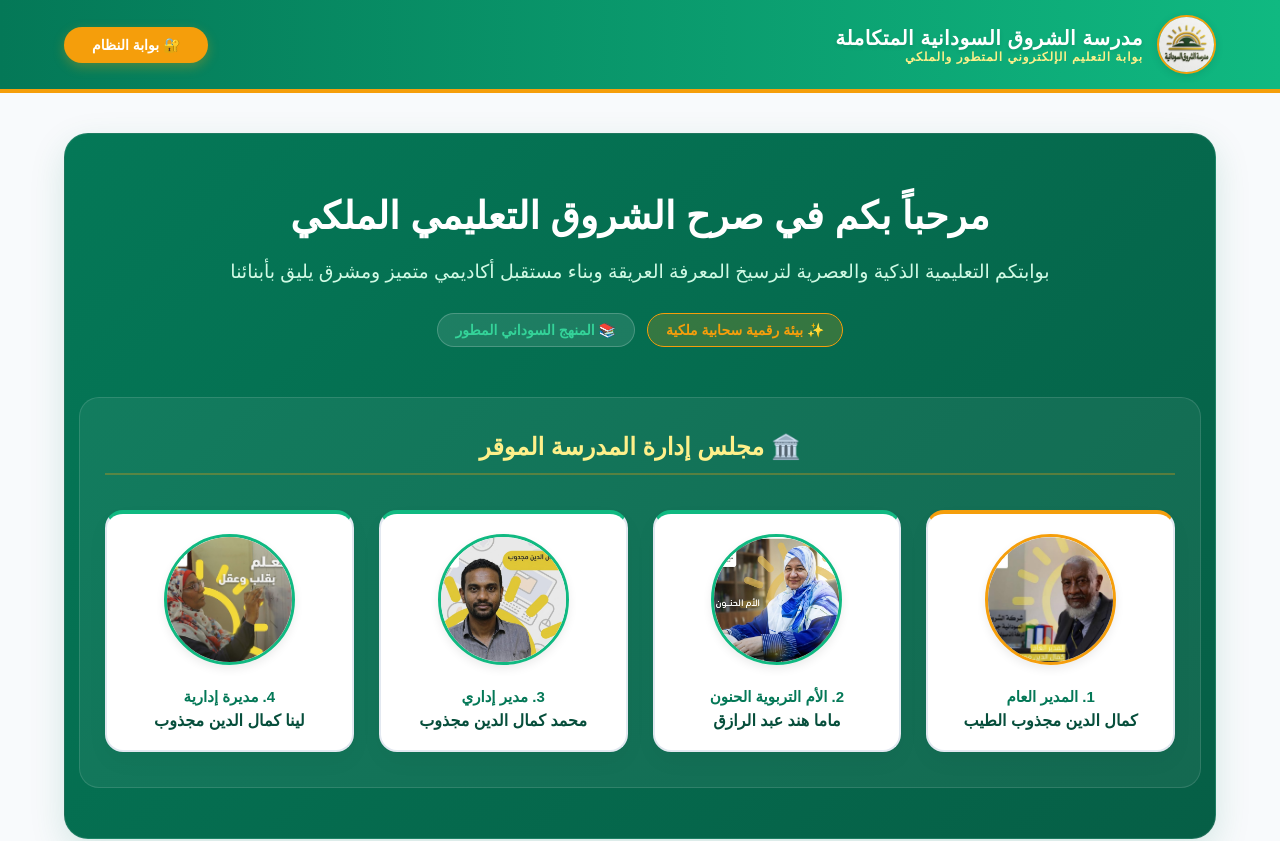
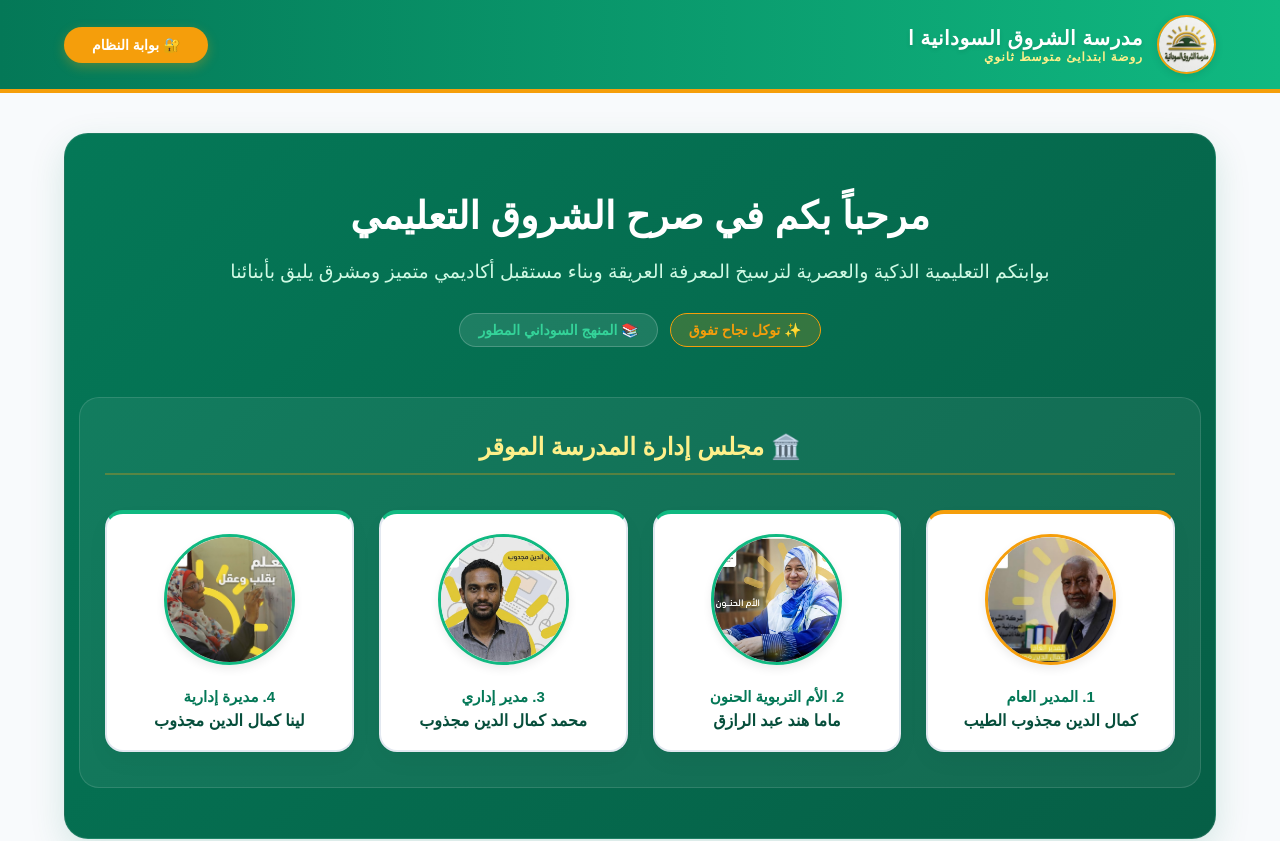
Before and after one commit to osman55-design/alshoruk-school, a React (Vite) app: page / in a window 1280 px wide. Shown: the top 841 px of the page. Built offline with nearby package versions, Linux system fonts and the light colour scheme.

Commit message:
Update school name and welcome message in App.jsx

```diff
--- a/src/App.jsx
+++ b/src/App.jsx
@@ -92,8 +92,8 @@ export default function App() {
         <div style={{ display: 'flex', alignItems: 'center', gap: '14px' }}>
           <img src="logo.png" alt="الشعار" onError={(e) => { e.target.src = "https://placehold.co"; }} style={{ width: '55px', height: '55px', borderRadius: '50%', border: '2px solid #f59e0b', boxShadow: '0 2px 8px rgba(0,0,0,0.1)' }} />
           <div style={{ display: 'flex', flexDirection: 'column' }}>
-            <span style={{ color: '#ffffff', fontWeight: '900', fontSize: '20px', letterSpacing: '0.5px', textShadow: '0 2px 4px rgba(0,0,0,0.1)' }}>مدرسة الشروق السودانية المتكاملة</span>
-            <span style={{ color: '#fef08a', fontSize: '12px', fontWeight: 'bold', letterSpacing: '1px' }}>بوابة التعليم الإلكتروني المتطور والملكي</span>
+            <span style={{ color: '#ffffff', fontWeight: '900', fontSize: '20px', letterSpacing: '0.5px', textShadow: '0 2px 4px rgba(0,0,0,0.1)' }}>مدرسة الشروق السودانية ا</span>
+            <span style={{ color: '#fef08a', fontSize: '12px', fontWeight: 'bold', letterSpacing: '1px' }}>روضة ابتدايئ  متوسط  ثانوي </span>
           </div>
         </div>
 
@@ -137,10 +137,10 @@ export default function App() {
             <div style={{ background: 'linear-gradient(135deg, #047857 0%, #065f46 100%)', color: '#ffffff', padding: '50px 40px', borderRadius: '24px', boxShadow: '0 12px 35px rgba(4,120,87,0.15)', border: '1px solid rgba(255,255,255,0.1)', display: 'flex', flexDirection: 'column', gap: '40px', alignItems: 'center' }}>
 
               <div style={{ textAlign: 'center', padding: '10px', maxWidth: '850px' }}>
-                <h1 style={{ margin: '0 0 18px 0', fontSize: 'clamp(26px, 4vw, 38px)', fontWeight: '900', color: '#ffffff' }}>مرحباً بكم في صرح الشروق التعليمي الملكي</h1>
+                <h1 style={{ margin: '0 0 18px 0', fontSize: 'clamp(26px, 4vw, 38px)', fontWeight: '900', color: '#ffffff' }}>مرحباً بكم في صرح الشروق التعليمي </h1>
                 <p style={{ margin: '0 auto', fontSize: 'clamp(16px, 2vw, 19px)', color: '#d1fae5', lineHeight: '1.7', fontWeight: '500' }}>بوابتكم التعليمية الذكية والعصرية لترسيخ المعرفة العريقة وبناء مستقبل أكاديمي متميز ومشرق يليق بأبنائنا</p>
                 <div style={{ marginTop: '25px', display: 'flex', justifyContent: 'center', gap: '12px', flexWrap: 'wrap' }}>
-                  <span style={{ backgroundColor: 'rgba(245,158,11,0.2)', color: '#f59e0b', padding: '8px 18px', borderRadius: '20px', fontSize: '14px', fontWeight: 'bold', border: '1px solid #f59e0b' }}>✨ بيئة رقمية سحابية ملكية</span>
+                  <span style={{ backgroundColor: 'rgba(245,158,11,0.2)', color: '#f59e0b', padding: '8px 18px', borderRadius: '20px', fontSize: '14px', fontWeight: 'bold', border: '1px solid #f59e0b' }}>✨ توكل نجاح  تفوق</span>
                   <span style={{ backgroundColor: 'rgba(255,255,255,0.1)', color: '#34d399', padding: '8px 18px', borderRadius: '20px', fontSize: '14px', fontWeight: 'bold', border: '1px solid rgba(255,255,255,0.2)' }}>📚 المنهج السوداني المطور</span>
                 </div>
               </div>
```
